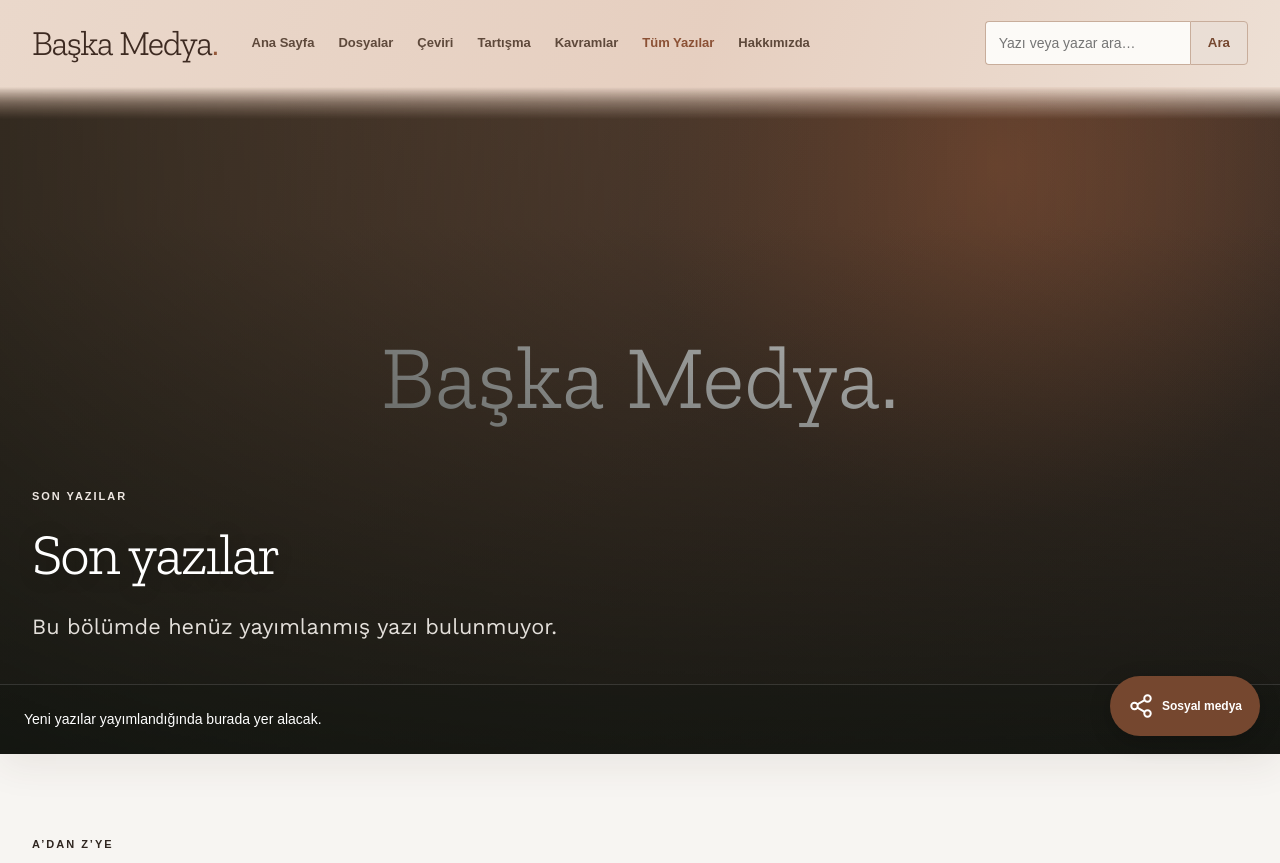
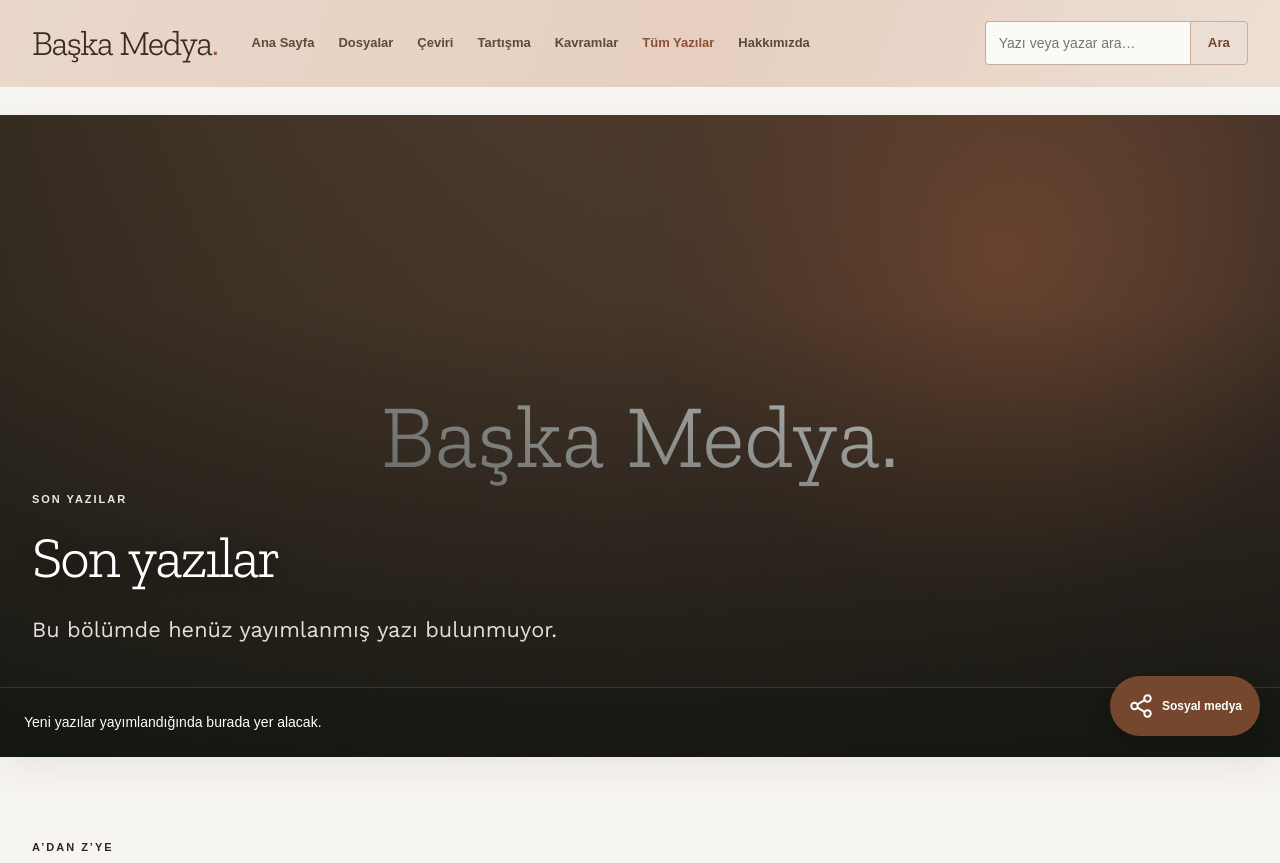
Before and after one commit to MelihP/dergi-sitesi, a Django app: page / in a window 1280 px wide. Shown: the part 44-907 px from the top of the page. Run offline with Django 5.2, Linux system fonts and the light colour scheme; data comes from the database, SQL or seed files in the repository; data that the repository does not hold is empty.

Commit message:
Site guncellemeleri ve duzenlemeler

```diff
--- a/articles/static/articles/css/style.css
+++ b/articles/static/articles/css/style.css
@@ -1983,3 +1983,25 @@ select:focus-visible {
 .header-search button { background: #eaded5; border-color: #c8ad9b; color: #75472f; }
 .header-search button:hover { background: #e1ccbc; border-color: #b9957b; color: #5e3d2e; }
 .article-text a { color: #895236; }
+
+/* A short page-background strip separates the home navigation from its cover. */
+.home-with-slider-gap {
+    --home-slider-gap: 28px;
+    --home-social-bar-height: 42px;
+}
+.home-with-slider-gap .site-header { position: relative; }
+.home-with-slider-gap .container { padding-top: var(--home-slider-gap); }
+.home-with-slider-gap .featured-slider :is(.hero-image, .hero-placeholder, .hero-overlay) {
+    -webkit-mask-image: none;
+    mask-image: none;
+}
+.home-with-slider-gap .featured-slider .hero {
+    background: var(--dark);
+    min-height: 460px;
+    min-height: max(460px, calc(100svh - var(--slider-header-height) - var(--home-social-bar-height) - var(--home-slider-gap)));
+    padding-top: 64px;
+}
+@media (max-width: 680px) {
+    .home-with-slider-gap { --home-slider-gap: 20px; --home-social-bar-height: 46px; }
+    .home-with-slider-gap .featured-slider .hero { padding-top: 40px; }
+}
--- a/articles/templates/articles/home.html
+++ b/articles/templates/articles/home.html
@@ -2,7 +2,7 @@
 
 {% block title %}{% if section_title %}{{ section_title }} | {% endif %}Başka Medya{% endblock %}
 
-{% block body_class %}home-page{% endblock %}
+{% block body_class %}home-page{% if not section_title %} home-with-slider-gap{% endif %}{% endblock %}
 
 {% block content %}
 
```
